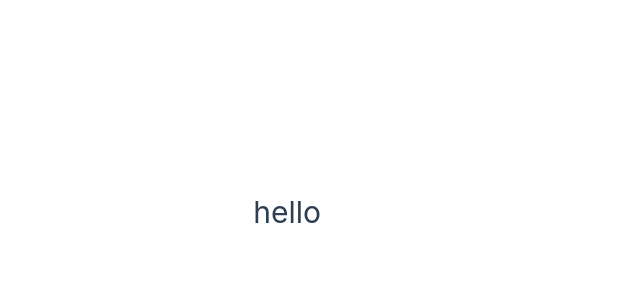
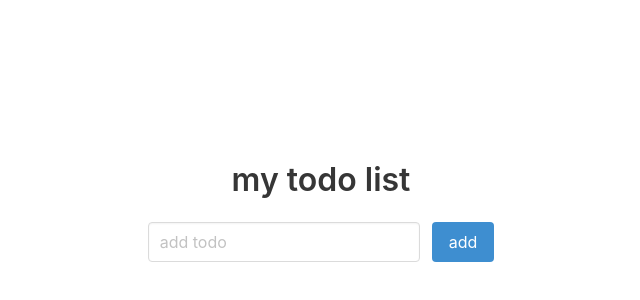
Before and after one commit to krafik/myToDoList, a Vue app: page / in a window 1280 px wide. Shown: the part 188-488 px from the top of the page, without its empty margins (319-959 px from the left). Built offline with nearby package versions, Linux system fonts and the light colour scheme.

Commit message:
добавил базовую разметку тудулиста

```diff
--- a/package.json
+++ b/package.json
@@ -8,6 +8,7 @@
     "preview": "vite preview"
   },
   "dependencies": {
+    "bulma": "^0.9.4",
     "vue": "^3.3.4"
   },
   "devDependencies": {
--- a/src/App.vue
+++ b/src/App.vue
@@ -1,3 +1,28 @@
 <template>
-<h1>hello</h1>
+  <div class="wrapper-todo">
+    <div class="title has-text-centered">
+      my todo list
+    </div>
+    <div class="field is-grouped">
+      <p class="control is-expanded">
+        <input class="input" type="text" placeholder="add todo">
+      </p>
+      <p class="control">
+        <a class="button is-info">
+          add
+        </a>
+      </p>
+    </div>
+  </div>
 </template>
+
+
+<style>
+@import "/node_modules/bulma/css/bulma.min.css";
+
+.wrapper-todo {
+  max-width: 400px;
+  padding: 20px;
+  margin: 0 auto;
+}
+</style>
--- a/src/assets/main.css
+++ b/src/assets/main.css
@@ -27,9 +27,9 @@ a,
     place-items: center;
   }
 
-  #app {
+  /* #app {
     display: grid;
     grid-template-columns: 1fr 1fr;
     padding: 0 2rem;
-  }
+  } */
 }
```
Also changed, not shown: 1 other file (tests, documents, lock files or other folders).
